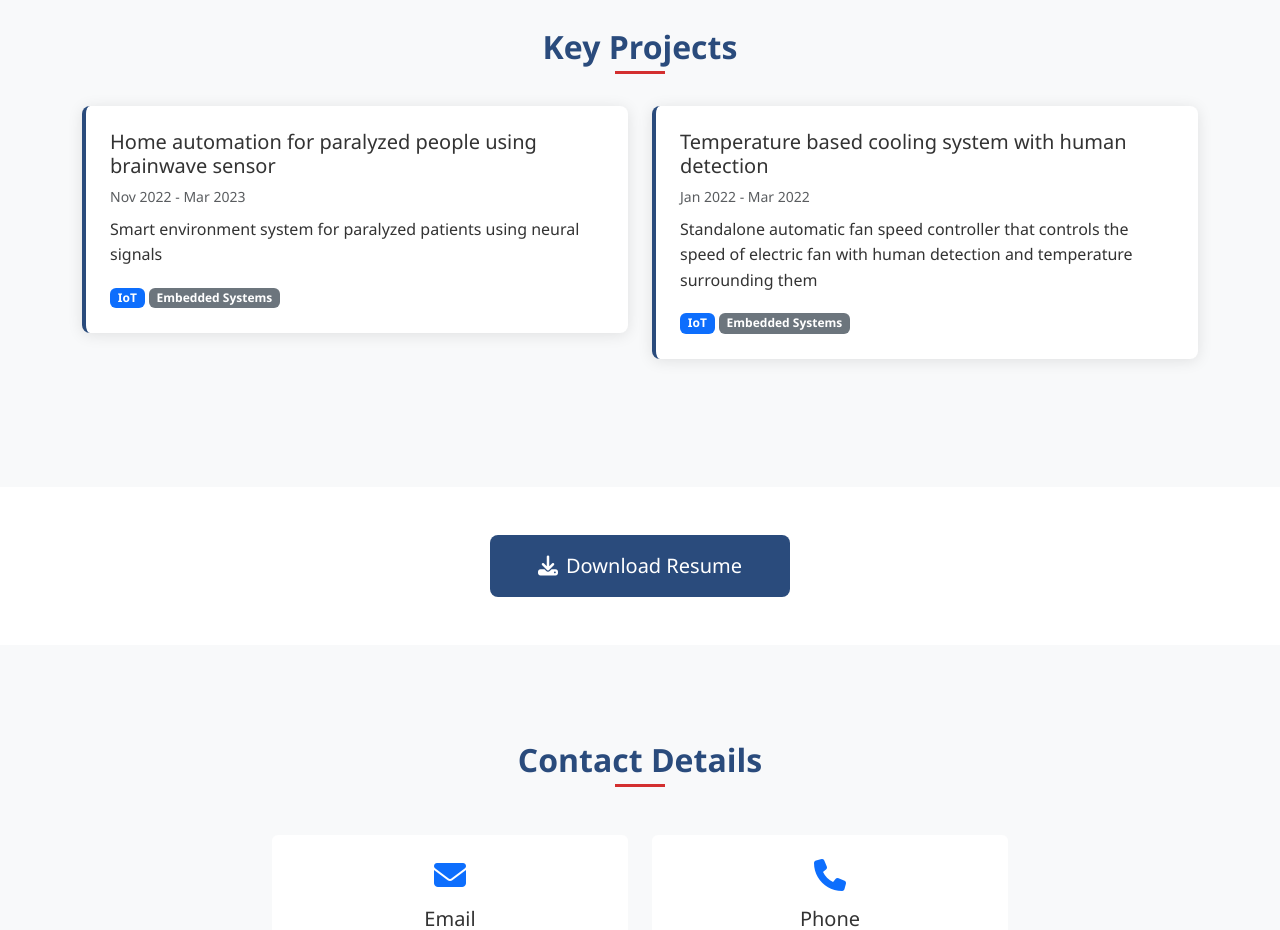
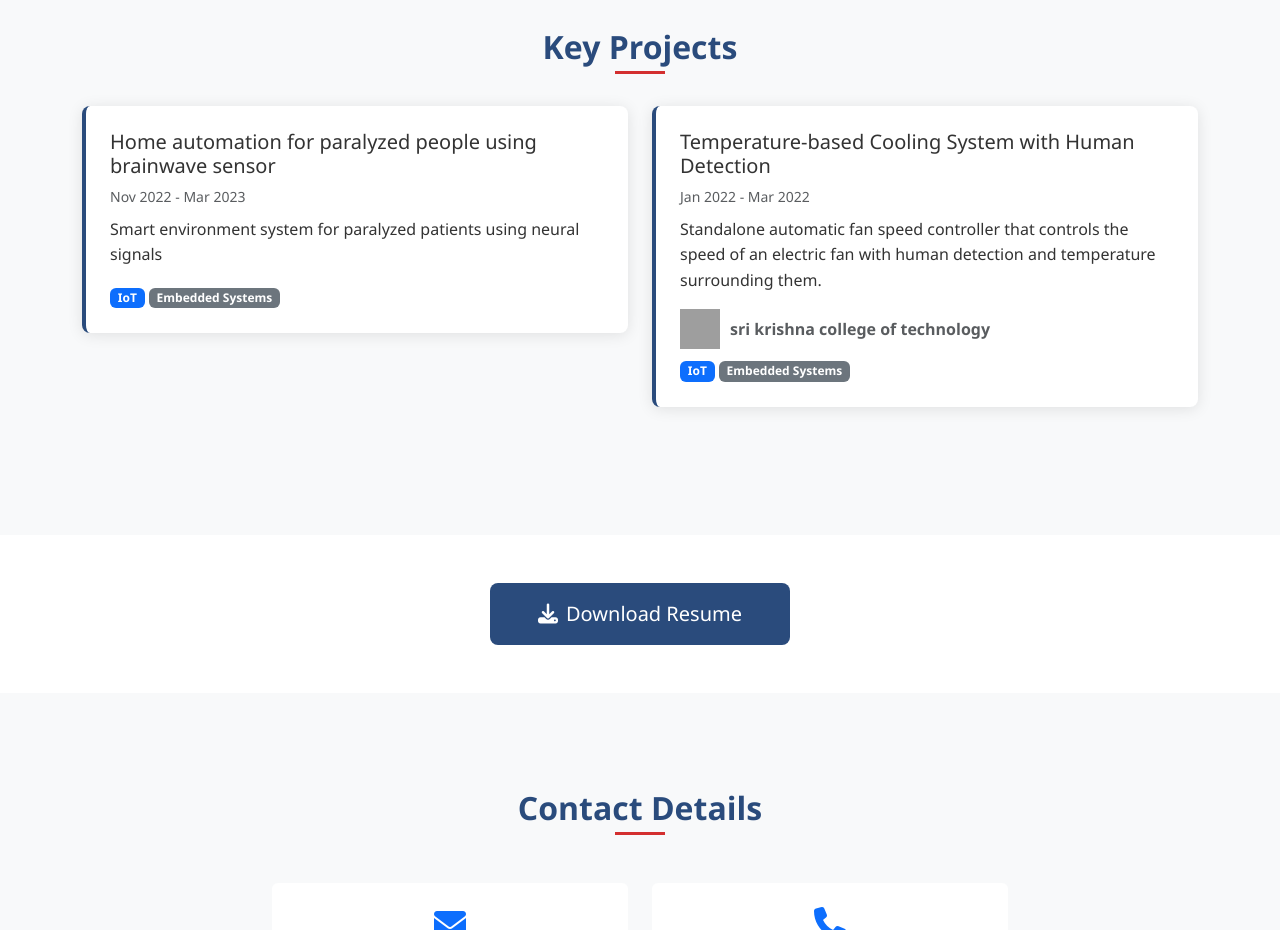
Before and after one commit to Minson2951/portfolio, a plain HTML site: page index.html in a window 1280 px wide. Shown: the part 2260-3190 px from the top of the page. Drawn offline with nearby package versions, Linux system fonts and the light colour scheme; grey boxes are pictures that could not be loaded.

Commit message:
Updated portfolio

```diff
--- a/index.html
+++ b/index.html
@@ -265,12 +265,17 @@
 
                 <div class="col-md-6">
                     <div class="project-card">
-                        <h5>Temperature based cooling system with human
-                            detection</h5>
+                        <h5>Temperature-based Cooling System with Human Detection</h5>
                         <div class="text-muted small mb-2">Jan 2022 - Mar 2022</div>
                         <p>Standalone automatic fan speed controller that controls
-                            the speed of electric fan with human detection and
-                            temperature surrounding them</p>
+                            the speed of an electric fan with human detection and
+                            temperature surrounding them.</p>
+                        <div class="d-flex align-items-center mb-2">
+                            <img src="https://www.google.com/url?sa=i&url=https%3A%2F%2Fwww.careervira.com%2Fen-US%2Finstitute%2Fsri-krishna-college-of-engineering-and-technology-coimbatore-skcet-coimbatore&psig=AOvVaw1gEK-BHY5kEi1P6jU9_bQG&ust=1739769237152000&source=images&cd=vfe&opi=89978449&ved=0CBQQjRxqFwoTCLDe8s63x4sDFQAAAAAdAAAAABAJ"
+                                 alt="College Logo"
+                                 style="width: 40px; height: 40px; margin-right: 10px;">
+                            <span class="text-muted fw-bold">sri krishna college of technology</span>
+                        </div>
                         <div class="badge bg-primary">IoT</div>
                         <div class="badge bg-secondary">Embedded Systems</div>
                     </div>
```
